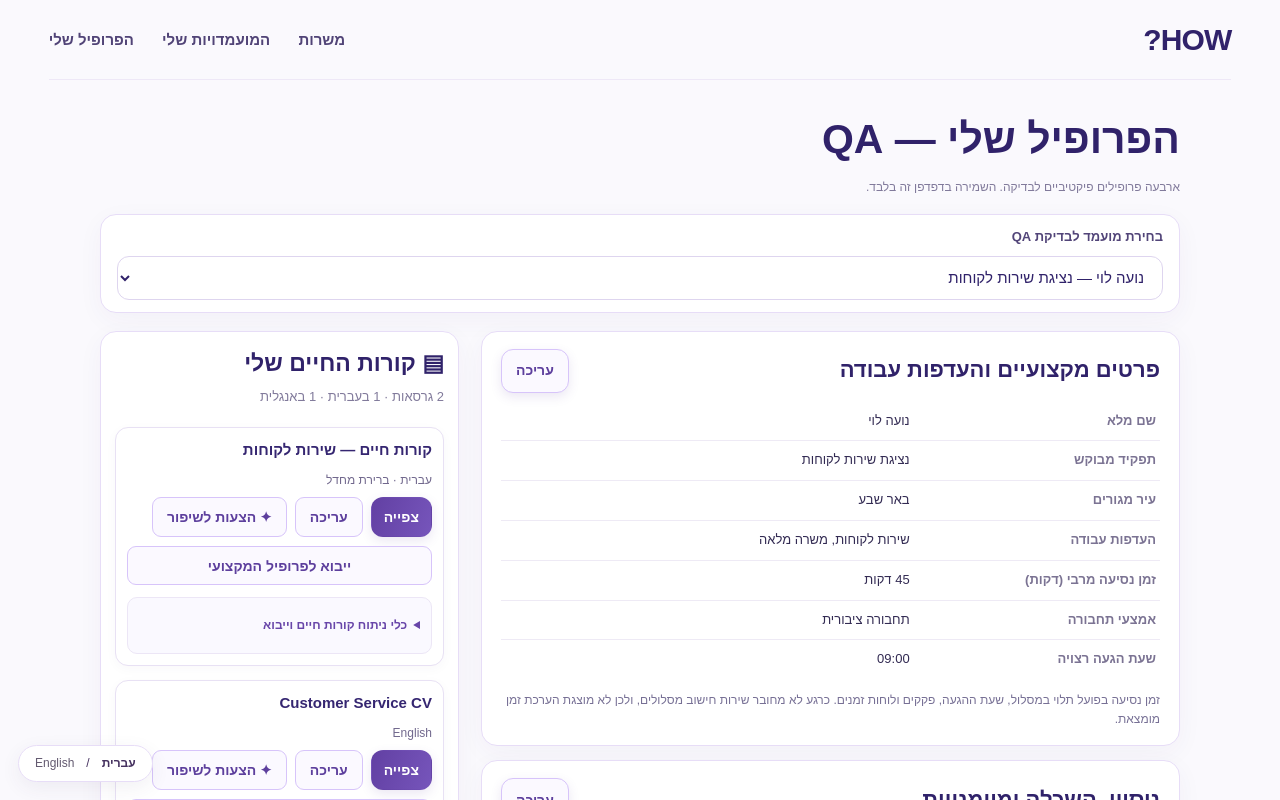
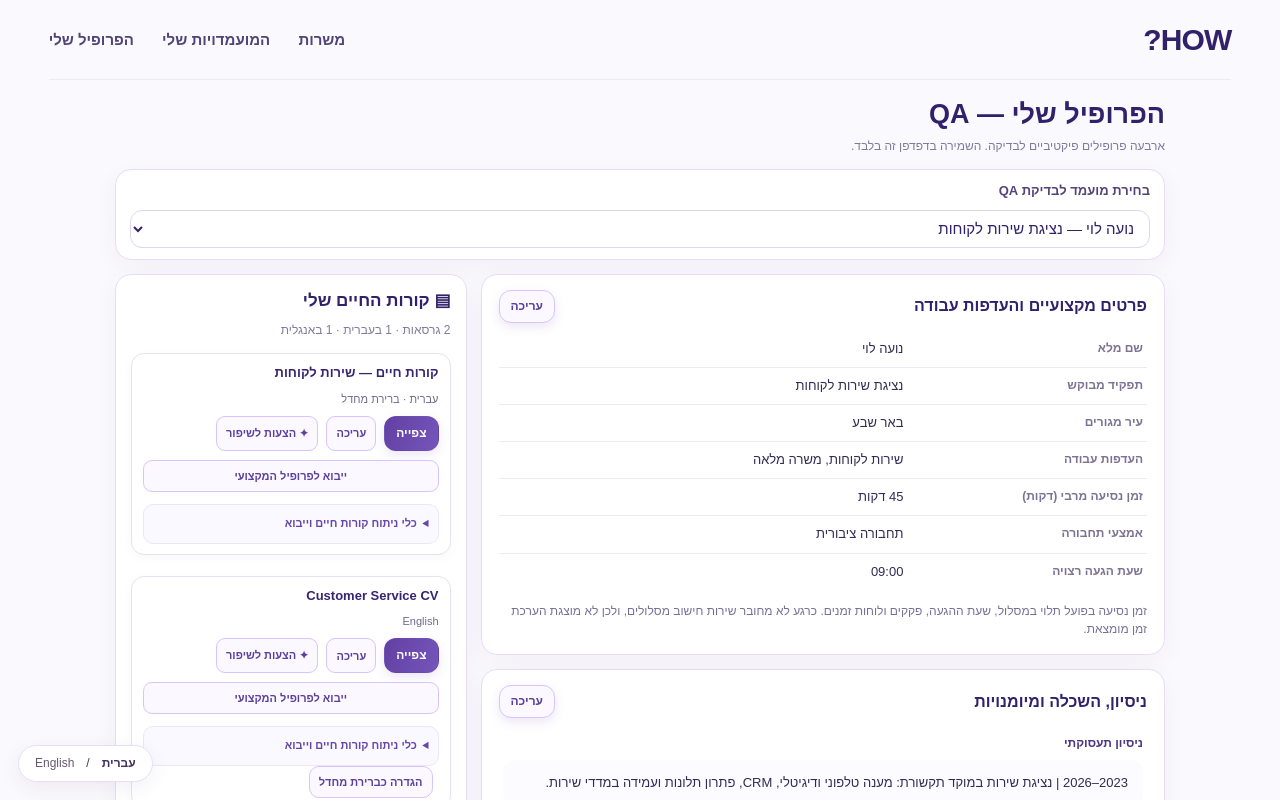
Before and after one commit to IritSel/recruitment-ai, a Next.js app: page /candidate/profile in a window 1280 px wide. Shown: the top 800 px of the page. Built offline with nearby package versions, Linux system fonts and the light colour scheme.

Commit message:
Fix oversized QA profile by overriding conflicting global important styles

```diff
--- a/app/globals.css
+++ b/app/globals.css
@@ -297,3 +297,30 @@ body{font-family:Arial,"Noto Sans Hebrew","Segoe UI",sans-serif}
 .howSite .howSteps{background:linear-gradient(#FAF9FD,#F1ECFA)}
 @media(max-width:950px){.shell .qa-profile-layout{grid-template-columns:1fr!important}.shell .profile-cv-panel{position:static!important}}
 @media(max-width:650px){.shell .profile-field{grid-template-columns:1fr;gap:4px}.shell .profile-card{padding:19px!important}.shell .profile-cv-panel{padding:19px!important}.shell .profile-card>div:first-child{flex-wrap:wrap}}
+
+/* QA candidate profile compact desktop density — overrides previous site-wide !important rules. */
+@media(min-width:951px){
+ .shell .profile-page{max-width:1050px!important;padding-top:18px!important;padding-bottom:40px!important}
+ .shell .profile-page .profile-title{font-size:27px!important;line-height:1.25!important;margin:0 0 5px!important}
+ .shell .profile-page>p{font-size:12px!important;margin:0 0 14px!important;line-height:1.5!important}
+ .shell .profile-page .profile-selector{padding:11px 14px!important;margin-bottom:14px!important}
+ .shell .profile-page .profile-selector select{min-height:38px!important;padding:7px 11px!important}
+ .shell .profile-page .qa-profile-layout{gap:14px!important}
+ .shell .profile-page .profile-card{padding:15px 17px!important}
+ .shell .profile-page .profile-card>div:first-child{margin-bottom:8px!important}
+ .shell .profile-page .profile-card>div:first-child h2{font-size:16px!important;line-height:1.35!important}
+ .shell .profile-page .profile-field{padding:8px 4px!important;gap:9px!important}
+ .shell .profile-page .profile-field-label{font-size:12px!important;line-height:1.5!important}
+ .shell .profile-page .profile-field-value{font-size:13px!important;line-height:1.55!important}
+ .shell .profile-page .profile-card>div:first-child button{min-height:32px!important;padding:6px 11px!important;font-size:12px!important}
+ .shell .profile-page .profile-cv-panel{padding:15px!important}
+ .shell .profile-page .profile-cv-panel h2{font-size:17px!important;line-height:1.35!important}
+ .shell .profile-page .profile-cv-panel>p{font-size:12px!important;margin-bottom:12px!important}
+ .shell .profile-page .profile-cv-card{padding:10px 11px!important;margin-bottom:9px!important}
+ .shell .profile-page .profile-cv-card .cv-card-title{font-size:13px!important;line-height:1.45!important}
+ .shell .profile-page .profile-cv-card p{font-size:11px!important;line-height:1.5!important;margin-bottom:8px!important}
+ .shell .profile-page .profile-cv-card button:not(.button){font-size:11px!important;min-height:32px!important;padding:6px 9px!important}
+ .shell .profile-page .profile-cv-card .button,.shell .profile-page .cv-add-button{font-size:12px!important;min-height:34px!important;padding:7px 11px!important}
+ .shell .profile-page .cv-tools{padding:7px 9px!important}
+ .shell .profile-page .cv-tools summary{font-size:11px!important;padding:3px 0!important}
+}
```
